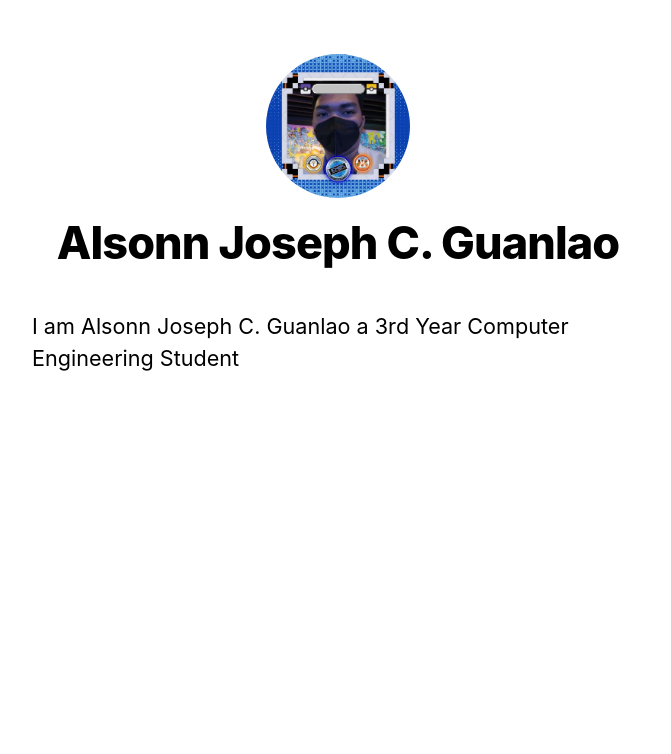
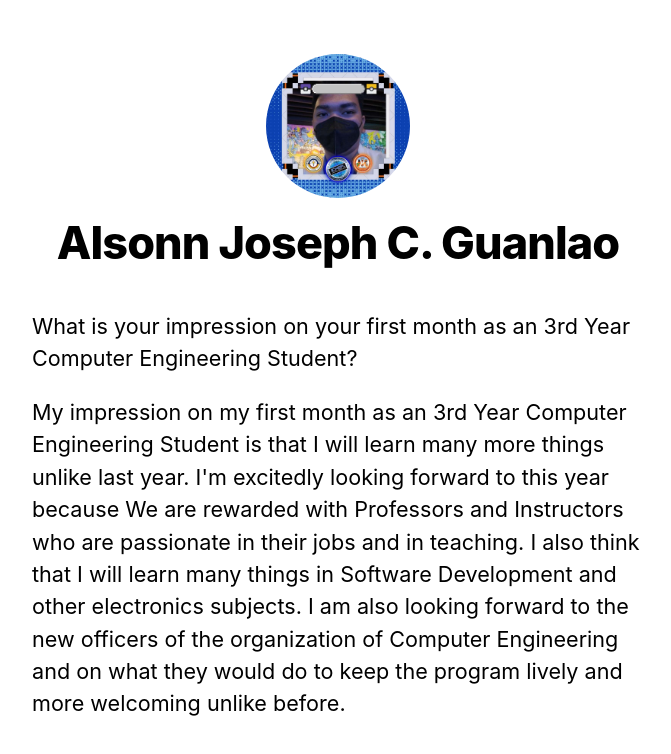
Before and after one commit to SuperShySuperShy/Prelim_exam_cpe3A, a Next.js app: page / in a window 1280 px wide. Shown: the top 754 px of the page, without its empty margins (302-973 px from the left). Built offline with nearby package versions, Linux system fonts and the light colour scheme.

Commit message:
second commit

```diff
--- a/pages/index.js
+++ b/pages/index.js
@@ -9,7 +9,12 @@ export default function Home() {
         <title>{siteTitle}</title>
       </Head>
       <section className={utilStyles.headingMd}>
-        <p>I am Alsonn Joseph C. Guanlao a 3rd Year Computer Engineering Student</p>
+        <p>What is your impression on your first month as an 3rd Year Computer Engineering Student?</p>
+        <p>My impression on my first month as an 3rd Year Computer Engineering Student is that I will learn many more things unlike last year.
+          I'm excitedly looking forward to this year because We are rewarded with Professors and Instructors who are passionate in their jobs and in teaching.
+          I also think that I will learn many things in Software Development and other electronics subjects. I am also looking forward to the new officers of
+          the organization of Computer Engineering and on what they would do to keep the program lively and more welcoming unlike before.
+        </p>
       </section>
     </Layout>
   );
```
Also changed, not shown: 2 other files (tests, documents, lock files or other folders).
